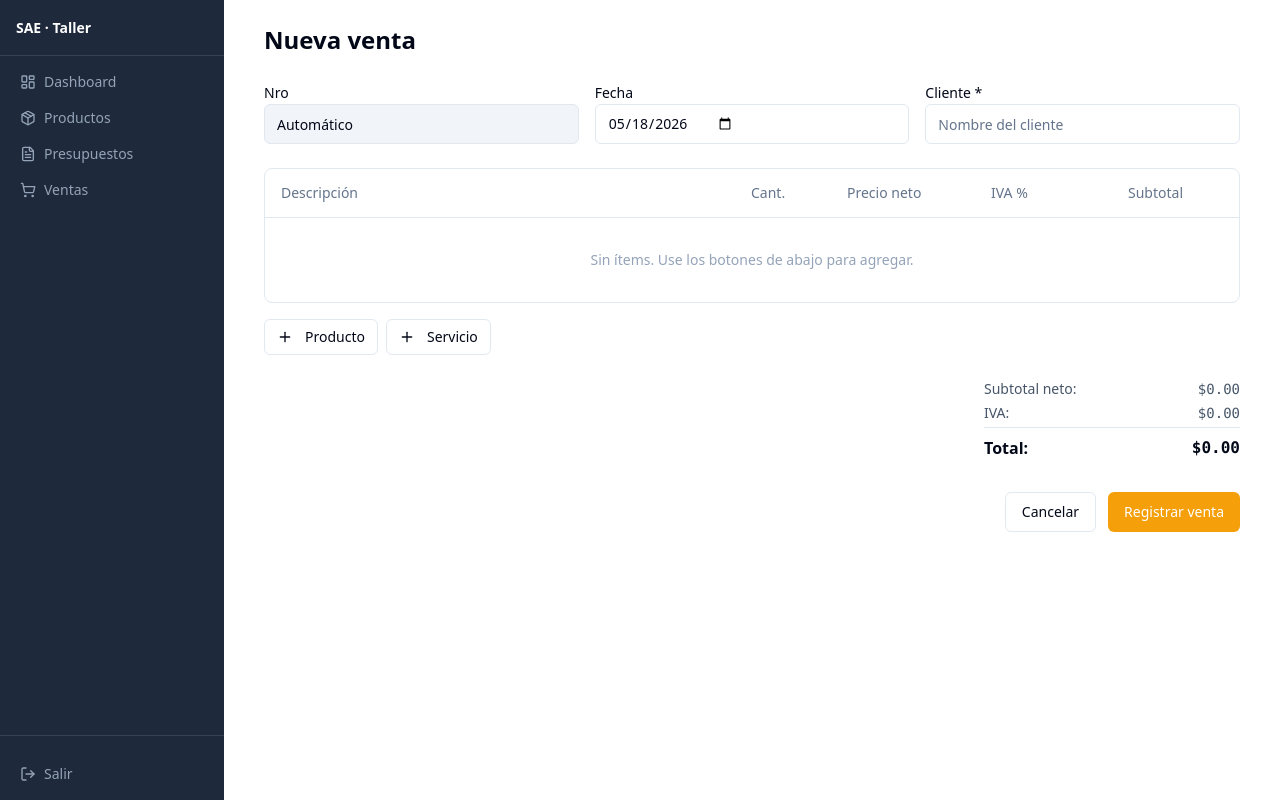
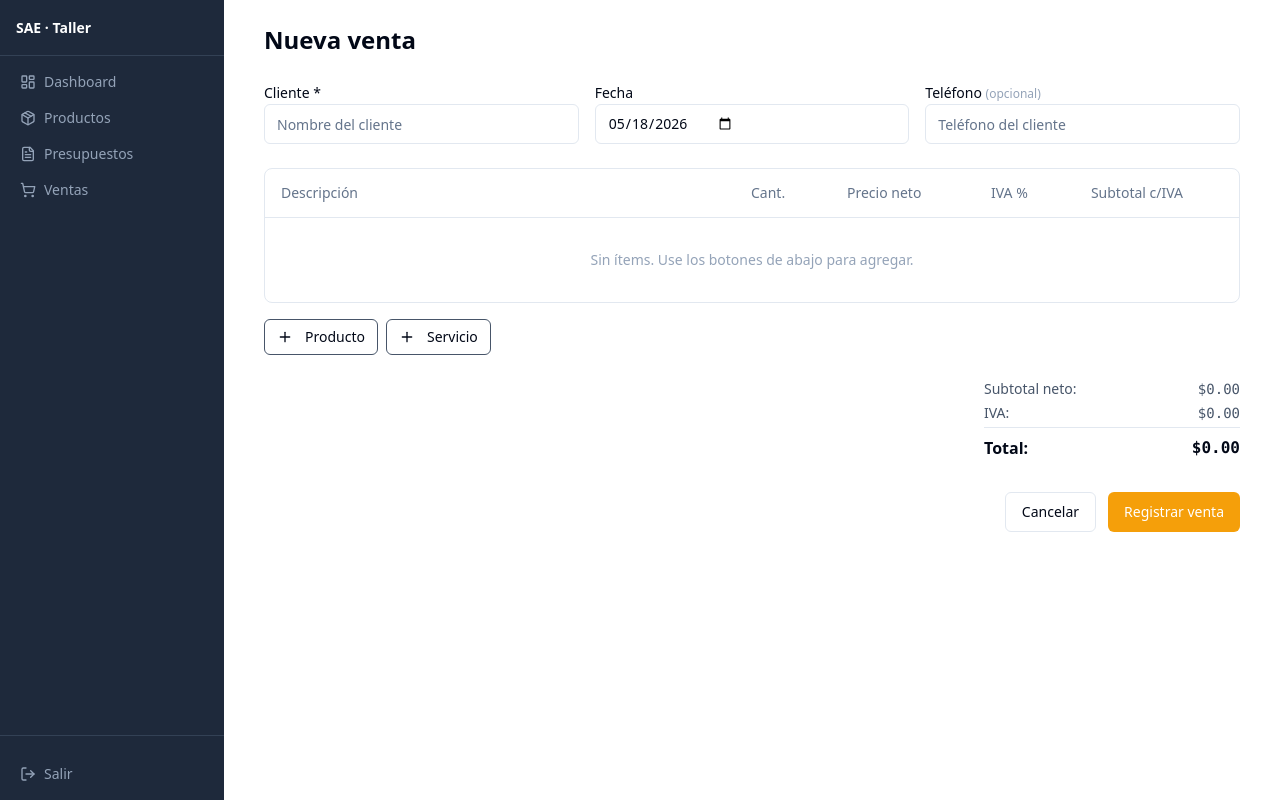
Before and after one commit to juanzeballos/sae, a React (Vite) app in the folder frontend/: page /ventas/nueva in a window 1280 px wide. Built offline with nearby package versions, Linux system fonts and the light colour scheme; sample sign-in values are in the browser's storage.

Commit message:
feat: VentaFormPage soporta modo fromPresupuesto con datos pre-cargados

```diff
--- a/frontend/src/pages/VentaFormPage.tsx
+++ b/frontend/src/pages/VentaFormPage.tsx
@@ -1,5 +1,5 @@
 import { useState, useMemo } from 'react'
-import { useNavigate } from 'react-router-dom'
+import { useNavigate, useLocation } from 'react-router-dom'
 import AppLayout from '@/components/layout/AppLayout'
 import { ProductoSelectorModal } from '@/components/presupuestos/ProductoSelectorModal'
 import { Button } from '@/components/ui/button'
@@ -13,7 +13,8 @@ import {
 } from '@/components/ui/table'
 import { useToast } from '@/hooks/use-toast'
 import { ventasService } from '@/services/ventas'
-import type { Producto } from '@/types'
+import { presupuestosService } from '@/services/presupuestos'
+import type { Producto, Presupuesto } from '@/types'
 import { Trash2, Plus } from 'lucide-react'
 
 interface ItemRow {
@@ -39,11 +40,30 @@ function nuevaFila(): ItemRow {
 
 function VentaFormPage() {
   const navigate = useNavigate()
+  const location = useLocation()
   const { toast } = useToast()
 
-  const [clienteNombre, setClienteNombre] = useState('')
-  const [fecha, setFecha] = useState(new Date().toISOString().split('T')[0])
-  const [items, setItems] = useState<ItemRow[]>([])
+  const fromPresupuesto = (location.state as { fromPresupuesto?: Presupuesto } | null)
+    ?.fromPresupuesto ?? null
+
+  const [clienteNombre, setClienteNombre] = useState(fromPresupuesto?.clienteNombre ?? '')
+  const [clienteTelefono, setClienteTelefono] = useState('')
+  const [fecha, setFecha] = useState(
+    fromPresupuesto?.fecha ?? new Date().toISOString().split('T')[0]
+  )
+  const [items, setItems] = useState<ItemRow[]>(() =>
+    fromPresupuesto
+      ? fromPresupuesto.detalles.map(d => ({
+          key: String(d.id),
+          productoId: d.productoId ?? undefined,
+          tipoItem: d.tipoItem,
+          descripcionItem: d.descripcionItem,
+          cantidad: d.cantidad,
+          precioUnitarioNeto: d.precioUnitarioNeto,
+          alicuotaIva: d.alicuotaIva,
+        }))
+      : []
+  )
   const [selectorOpen, setSelectorOpen] = useState(false)
   const [saving, setSaving] = useState(false)
 
@@ -87,9 +107,7 @@ function VentaFormPage() {
       return
     }
 
-    setSaving(true)
-    try {
-      const venta = await ventasService.crear({
+    const ventaRequest = {
       clienteNombre,
       fecha,
       detalles: items.map(item => ({
@@ -100,8 +118,17 @@ function VentaFormPage() {
         precioUnitarioNeto: item.precioUnitarioNeto,
         alicuotaIva: item.alicuotaIva,
       })),
-      })
+    }
+
+    setSaving(true)
+    try {
+      if (fromPresupuesto) {
+        const venta = await presupuestosService.convertirConDatos(fromPresupuesto.id, ventaRequest)
+        toast({ title: `Venta #${venta.numero} creada — Presupuesto #${fromPresupuesto.numero} convertido` })
+      } else {
+        const venta = await ventasService.crear(ventaRequest)
         toast({ title: `Venta #${venta.numero} registrada` })
+      }
       navigate('/ventas')
     } catch (err: unknown) {
       const msg = (err as { response?: { data?: { message?: string } } })
@@ -115,23 +142,31 @@ function VentaFormPage() {
   return (
     <AppLayout>
       <div className="p-6 max-w-5xl mx-auto">
-        <h1 className="text-2xl font-semibold mb-6">Nueva venta</h1>
+        <h1 className="text-2xl font-semibold mb-6">
+          {fromPresupuesto
+            ? `Venta desde Presupuesto #${fromPresupuesto.numero}`
+            : 'Nueva venta'}
+        </h1>
 
         <div className="grid grid-cols-3 gap-4 mb-6">
           <div>
-            <Label>Nro</Label>
-            <Input value="Automático" readOnly className="bg-slate-100" />
+            <Label>Cliente *</Label>
+            <Input
+              placeholder="Nombre del cliente"
+              value={clienteNombre}
+              onChange={e => setClienteNombre(e.target.value)}
+            />
           </div>
           <div>
             <Label>Fecha</Label>
             <Input type="date" value={fecha} onChange={e => setFecha(e.target.value)} />
           </div>
           <div>
-            <Label>Cliente *</Label>
+            <Label>Teléfono <span className="text-slate-400 text-xs">(opcional)</span></Label>
             <Input
-              placeholder="Nombre del cliente"
-              value={clienteNombre}
-              onChange={e => setClienteNombre(e.target.value)}
+              placeholder="Teléfono del cliente"
+              value={clienteTelefono}
+              onChange={e => setClienteTelefono(e.target.value)}
             />
           </div>
         </div>
@@ -144,13 +179,13 @@ function VentaFormPage() {
                 <TableHead className="w-24">Cant.</TableHead>
                 <TableHead className="w-36">Precio neto</TableHead>
                 <TableHead className="w-24">IVA %</TableHead>
-                <TableHead className="w-32 text-right">Subtotal</TableHead>
+                <TableHead className="w-32 text-right">Subtotal c/IVA</TableHead>
                 <TableHead className="w-10"></TableHead>
               </TableRow>
             </TableHeader>
             <TableBody>
               {items.map(item => {
-                const subtotal = item.cantidad * item.precioUnitarioNeto
+                const subtotal = item.cantidad * item.precioUnitarioNeto * (1 + item.alicuotaIva / 100)
                 return (
                   <TableRow key={item.key}>
                     <TableCell>
@@ -184,7 +219,7 @@ function VentaFormPage() {
                         <SelectTrigger className="h-8">
                           <SelectValue />
                         </SelectTrigger>
-                        <SelectContent>
+                        <SelectContent className="bg-white">
                           <SelectItem value="0">0%</SelectItem>
                           <SelectItem value="10.5">10.5%</SelectItem>
                           <SelectItem value="21">21%</SelectItem>
@@ -214,10 +249,10 @@ function VentaFormPage() {
         </div>
 
         <div className="flex gap-2 mb-6">
-          <Button variant="outline" size="sm" onClick={() => setSelectorOpen(true)}>
+          <Button variant="outline" size="sm" className="border-slate-600" onClick={() => setSelectorOpen(true)}>
             <Plus className="h-4 w-4 mr-1" /> Producto
           </Button>
-          <Button variant="outline" size="sm" onClick={() => setItems(prev => [...prev, nuevaFila()])}>
+          <Button variant="outline" size="sm" className="border-slate-600" onClick={() => setItems(prev => [...prev, nuevaFila()])}>
             <Plus className="h-4 w-4 mr-1" /> Servicio
           </Button>
         </div>
@@ -240,11 +275,14 @@ function VentaFormPage() {
         </div>
 
         <div className="flex justify-end gap-3">
-          <Button variant="outline" onClick={() => navigate('/ventas')}>
+          <Button
+            variant="outline"
+            onClick={() => navigate(fromPresupuesto ? '/presupuestos' : '/ventas')}
+          >
             Cancelar
           </Button>
           <Button onClick={handleRegistrar} disabled={saving}>
-            Registrar venta
+            {fromPresupuesto ? 'Confirmar venta' : 'Registrar venta'}
           </Button>
         </div>
       </div>
```
Lines whose indentation alone changed are shown as unchanged.
